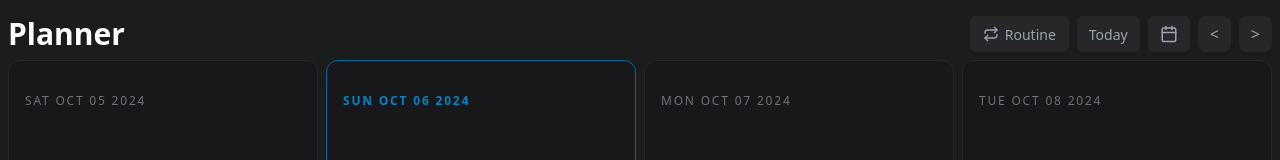
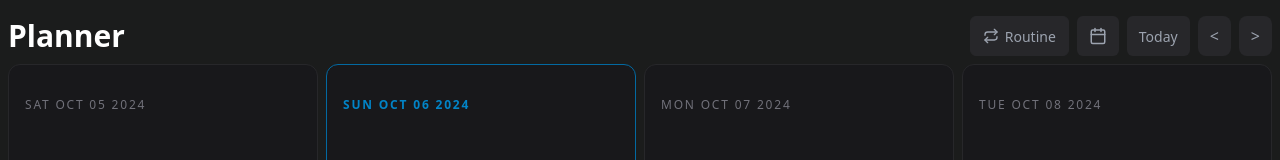
Before and after one commit to itsashishg/timer-pvt, a React (Create React App) app: page /planner in a window 1280 px wide. Shown: the top 160 px of the page. Built offline with nearby package versions, Linux system fonts and the light colour scheme.

Commit message:
Planner changes.

```diff
--- a/package.json
+++ b/package.json
@@ -8,6 +8,7 @@
     "@testing-library/react": "^13.4.0",
     "@testing-library/user-event": "^13.5.0",
     "react": "^18.3.1",
+    "react-datepicker": "^7.4.0",
     "react-dom": "^18.3.1",
     "react-router-dom": "^6.26.2",
     "react-scripts": "5.0.1"
--- a/src/components/elements/displayCol.js
+++ b/src/components/elements/displayCol.js
@@ -3,26 +3,19 @@ import React, { useEffect, useState } from "react";
 export default function DisplayCol({ data, updateTask }) {
 
     const [addElement, setAddElement] = useState(false);
-    const [totalTasks, setTotalTasks] = useState([]);
     const [newTask, setNewTask] = useState('');
     const [showCompleted, setShowCompleted] = useState(false);
 
     useEffect(() => {
-        setTotalTasks(data.tasks);
         setNewTask('');
         setAddElement(false);
     }, [data]);
-
-    // useEffect(() => {
-    //     updateTask(data.date, totalTasks);
-    // }, [totalTasks]);
 
     const handleAddData = (event) => {
         if (event.key === 'Enter' && newTask.trim()) {
             event.preventDefault();
             const updatedList = data.tasks;
             updatedList.push({ id: data.tasks.length + 1, desc: newTask, isDone: false });
-            // setTotalTasks(updatedList);
             updateTask(data.date, updatedList);
             setNewTask('');
             setAddElement(false);
@@ -31,9 +24,6 @@ export default function DisplayCol({ data, updateTask }) {
 
     const updateTaskStatus = (index) => {
         const updatedItems = data.tasks.map((item, i) => (i === index ? { ...item, isDone: !item.isDone } : item));
-        // Update the state with the new array
-        // setItems(updatedItems);
-        // setTotalTasks(updatedItems);
         updateTask(data.date, updatedItems);
     }
 
@@ -49,7 +39,7 @@ export default function DisplayCol({ data, updateTask }) {
             <div className="flex flex-col h-full overflow-y-auto">
                 <div className="border-b-2 border-t-2 last:mb-0 border-b-transparent border-t-transparent overflow-y-auto select-none">
                     {
-                        totalTasks.map((task, index) => {
+                        data.tasks.map((task, index) => {
                             return (!task.isDone || showCompleted) && <div key={index} className="w-full relative flex cursor-pointer items-start gap-3 px-3 py-2.5 rounded-md active:bg-zinc-800 group hover:bg-zinc-800">
                                 <button onClick={() => updateTaskStatus(index)} className={`z-[20] mt-[2.15px] flex h-[17px] w-[17px] flex-shrink-0 cursor-pointer items-center justify-center rounded-md border-[1.5px] border-zinc-600 hover:border-zinc-400 ${task.isDone ? 'bg-zinc-700 text-zinc-950' : ''}`}>
                                     {
@@ -84,7 +74,7 @@ export default function DisplayCol({ data, updateTask }) {
                     }
                 </div>
                 {
-                    (!addElement && (totalTasks.length !== 0)) &&
+                    (!addElement && (data.tasks.length !== 0)) &&
                     <div className="mt-3 flex items-center justify-start">
                         <button onClick={() => setAddElement(true)} className="flex w-full items-center justify-center gap-1 rounded-lg border border-dashed border-zinc-700 px-3 py-1.5 text-sm text-zinc-500 transition-colors group hover:border-zinc-500 hover:text-zinc-200">
                             <svg xmlns="http://www.w3.org/2000/svg" width="24" height="24" viewBox="0 0 24 24" fill="none" stroke="currentColor" strokeWidth="2" strokeLinecap="round" strokeLinejoin="round" className="flex h-[15px] w-[15px] flex-shrink-0 cursor-pointer items-center justify-center rounded-md group-hover:border-zinc-400">
@@ -96,7 +86,7 @@ export default function DisplayCol({ data, updateTask }) {
                     </div>
                 }
                 {
-                    (totalTasks.length === 0 && !addElement) &&
+                    (data.tasks.length === 0 && !addElement) &&
                     <div className="relative h-full">
                         <div className="absolute inset-0 px-3">
                             <div className="h-full pb-10 flex flex-col items-center justify-center gap-1 text-sm text-zinc-600">
--- a/src/components/planner.js
+++ b/src/components/planner.js
@@ -1,12 +1,25 @@
-import React, { useEffect, useState } from "react";
+import React, { useEffect, useState, forwardRef } from "react";
 import DisplayCol from "./elements/displayCol";
 import useWindowSize from './custom-hooks/window-size';
+import DatePicker from 'react-datepicker';
+import 'react-datepicker/dist/react-datepicker.css';
 
 const Planner = () => {
 
     const [currentDate, setCurrentDate] = useState(new Date());
     const screenSize = useWindowSize().type;
     const [taskDetails, setTaskDetails] = useState(new Map());
+    const CustomPicker = forwardRef(
+        ({ onClick }, ref) => (
+            <button onClick={onClick} ref={ref} className="h-[40px!important] planner-btn hover:bg-zinc-700 hover:text-zinc-200 focus-visible:shadow-[0_0_0_1px] focus-visible:shadow-zinc-900">
+                <svg xmlns="http://www.w3.org/2000/svg" width="18" height="18" viewBox="0 0 24 24" fill="none" stroke="currentColor" strokeWidth="2" strokeLinecap="round" strokeLinejoin="round">
+                    <path d="M8 2v4"></path><path d="M16 2v4"></path>
+                    <rect width="18" height="18" x="3" y="4" rx="2"></rect>
+                    <path d="M3 10h18"></path>
+                </svg>
+            </button>
+        ),
+    );
 
     useEffect(() => {
         setTaskDetails(readMapFromLocalStorage());
@@ -74,14 +87,8 @@ const Planner = () => {
                     </svg>
                     <span className="hidden items-center gap-1.5 sm:inline-flex">Routine</span>
                 </button>
+                <DatePicker selected={currentDate} onChange={(date) => setCurrentDate(date)} customInput={<CustomPicker />} />
                 <button onClick={() => setCurrentDate(new Date())} className="planner-btn justify-between hover:bg-zinc-700 hover:text-zinc-200 focus-visible:shadow-[0_0_0_1px] focus-visible:shadow-zinc-90">Today</button>
-                <button className="planner-btn hover:bg-zinc-700 hover:text-zinc-200 focus-visible:shadow-[0_0_0_1px] focus-visible:shadow-zinc-900">
-                    <svg xmlns="http://www.w3.org/2000/svg" width="18" height="18" viewBox="0 0 24 24" fill="none" stroke="currentColor" strokeWidth="2" strokeLinecap="round" strokeLinejoin="round">
-                        <path d="M8 2v4"></path><path d="M16 2v4"></path>
-                        <rect width="18" height="18" x="3" y="4" rx="2"></rect>
-                        <path d="M3 10h18"></path>
-                    </svg>
-                </button>
                 <button onClick={() => handleChangeDate('<')} className="change-date-btn">
                     <span>&lt;</span>
                 </button>
```
Also changed, not shown: 1 other file (tests, documents, lock files or other folders).
